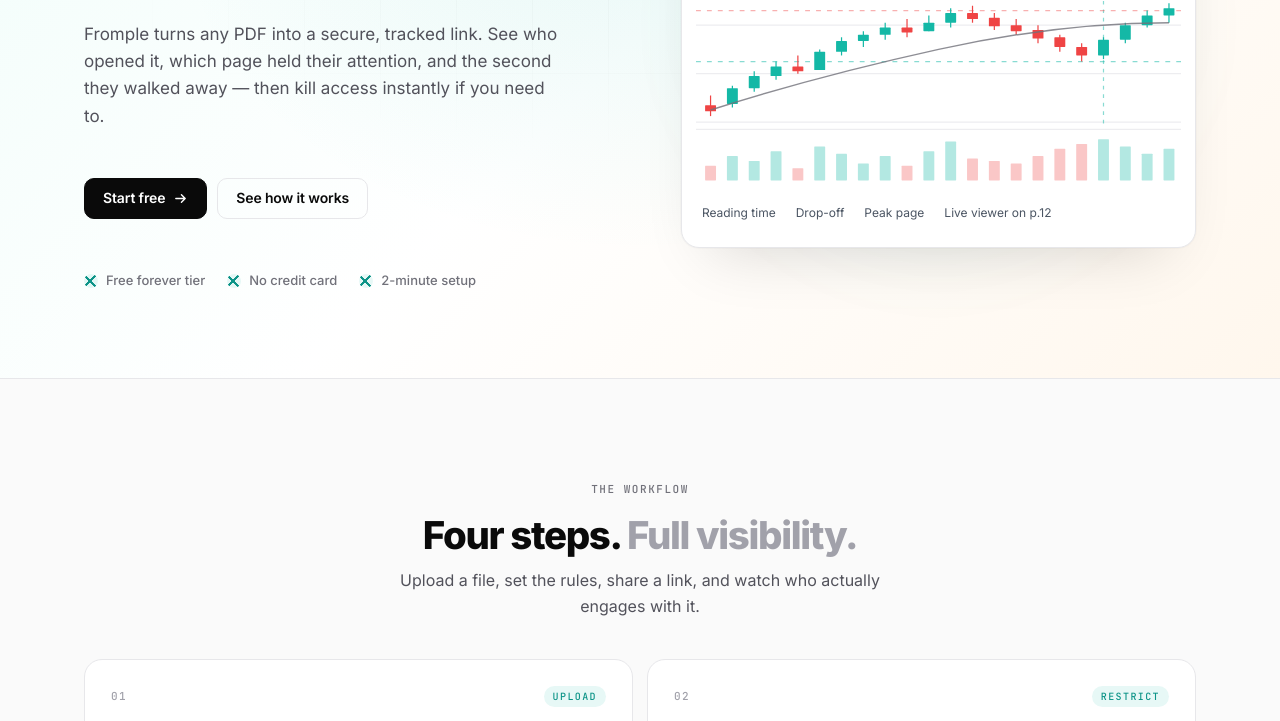
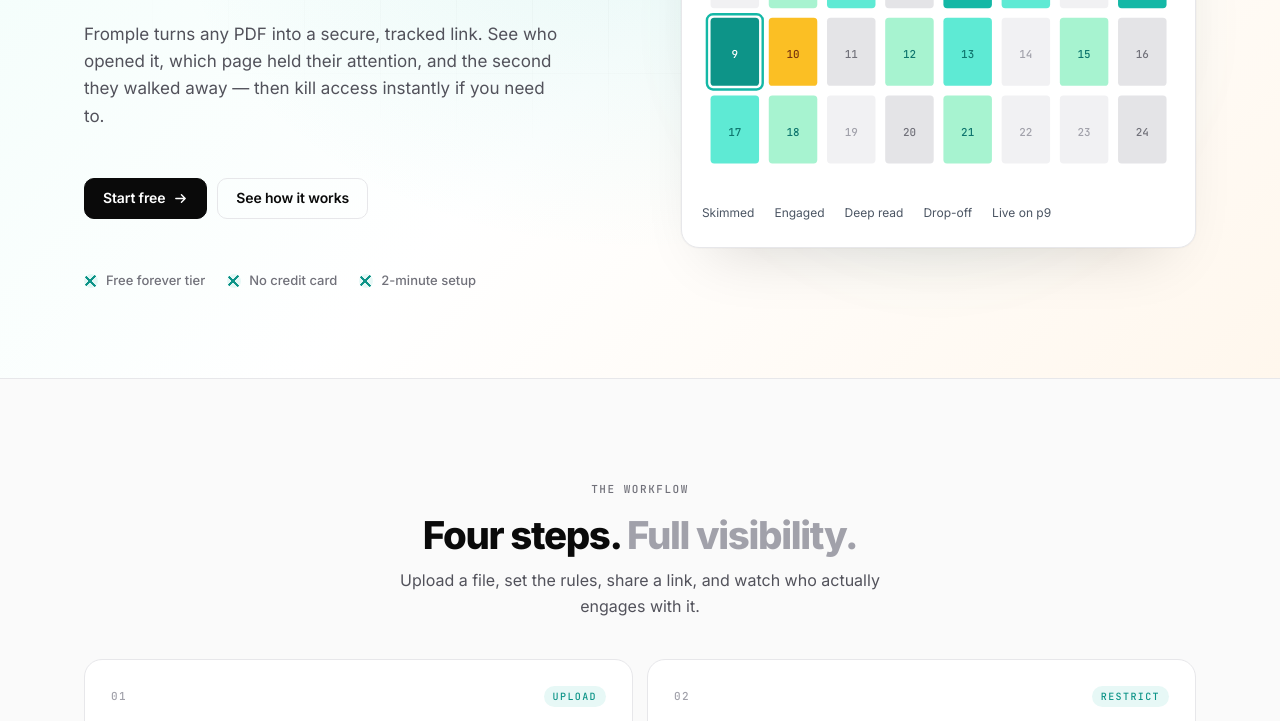
Before and after one commit to Tsundzuka/Fromple, a website: page index.html in a window 1280 px wide. Shown: the part 379-1100 px from the top of the page. Drawn offline with Linux system fonts and the light colour scheme; files that its build step writes are made by us from their sources; a script that the page names is missing.

Commit message:
Update index.html

```diff
--- a/index.html
+++ b/index.html
@@ -80,135 +80,93 @@
                                     </div>
                                     <div class="chart-price">
                                         <span class="price">1,842</span>
-                                        <span class="change up">+12% this week</span>
+                                        <span class="change up">total views</span>
                                     </div>
                                 </div>
 
-                                <!-- Per-page engagement chart -->
-                                <div class="candle-chart">
+                                <!-- Per-page engagement heatmap -->
+                                <div class="page-chart">
                                     <svg viewBox="0 0 400 224" aria-hidden="true">
-                                        <g stroke="#ededf0" stroke-width="1">
-                                            <line x1="0" y1="50" x2="400" y2="50"/>
-                                            <line x1="0" y1="90" x2="400" y2="90"/>
-                                            <line x1="0" y1="130" x2="400" y2="130"/>
-                                            <line x1="0" y1="170" x2="400" y2="170"/>
-                                            <line x1="0" y1="176" x2="400" y2="176"/>
+
+                                        <!-- Row 1 — pages 1–8 -->
+                                        <rect x="12"  y="20" width="40" height="56" rx="3" fill="#f1f1f3"/>
+                                        <rect x="60"  y="20" width="40" height="56" rx="3" fill="#a7f3d0"/>
+                                        <rect x="108" y="20" width="40" height="56" rx="3" fill="#5eead4"/>
+                                        <rect x="156" y="20" width="40" height="56" rx="3" fill="#e4e4e7"/>
+                                        <rect x="204" y="20" width="40" height="56" rx="3" fill="#14b8a6"/>
+                                        <rect x="252" y="20" width="40" height="56" rx="3" fill="#5eead4"/>
+                                        <rect x="300" y="20" width="40" height="56" rx="3" fill="#f1f1f3"/>
+                                        <rect x="348" y="20" width="40" height="56" rx="3" fill="#14b8a6"/>
+
+                                        <!-- Row 2 — pages 9–16 -->
+                                        <rect x="12"  y="84" width="40" height="56" rx="3" fill="#0d9488"/>
+                                        <rect x="60"  y="84" width="40" height="56" rx="3" fill="#fbbf24"/>
+                                        <rect x="108" y="84" width="40" height="56" rx="3" fill="#e4e4e7"/>
+                                        <rect x="156" y="84" width="40" height="56" rx="3" fill="#a7f3d0"/>
+                                        <rect x="204" y="84" width="40" height="56" rx="3" fill="#5eead4"/>
+                                        <rect x="252" y="84" width="40" height="56" rx="3" fill="#f1f1f3"/>
+                                        <rect x="300" y="84" width="40" height="56" rx="3" fill="#a7f3d0"/>
+                                        <rect x="348" y="84" width="40" height="56" rx="3" fill="#e4e4e7"/>
+
+                                        <!-- Row 3 — pages 17–24 -->
+                                        <rect x="12"  y="148" width="40" height="56" rx="3" fill="#5eead4"/>
+                                        <rect x="60"  y="148" width="40" height="56" rx="3" fill="#a7f3d0"/>
+                                        <rect x="108" y="148" width="40" height="56" rx="3" fill="#f1f1f3"/>
+                                        <rect x="156" y="148" width="40" height="56" rx="3" fill="#e4e4e7"/>
+                                        <rect x="204" y="148" width="40" height="56" rx="3" fill="#a7f3d0"/>
+                                        <rect x="252" y="148" width="40" height="56" rx="3" fill="#f1f1f3"/>
+                                        <rect x="300" y="148" width="40" height="56" rx="3" fill="#f1f1f3"/>
+                                        <rect x="348" y="148" width="40" height="56" rx="3" fill="#e4e4e7"/>
+
+                                        <!-- Page numbers -->
+                                        <g font-family="'JetBrains Mono', monospace"
+                                           font-size="9" font-weight="500" text-anchor="middle">
+
+                                            <!-- Row 1 -->
+                                            <text x="32"  y="53" fill="#a1a1aa">1</text>
+                                            <text x="80"  y="53" fill="#0f766e">2</text>
+                                            <text x="128" y="53" fill="#0f766e">3</text>
+                                            <text x="176" y="53" fill="#71717a">4</text>
+                                            <text x="224" y="53" fill="#ffffff">5</text>
+                                            <text x="272" y="53" fill="#0f766e">6</text>
+                                            <text x="320" y="53" fill="#a1a1aa">7</text>
+                                            <text x="368" y="53" fill="#ffffff">8</text>
+
+                                            <!-- Row 2 -->
+                                            <text x="32"  y="117" fill="#ffffff">9</text>
+                                            <text x="80"  y="117" fill="#78350f">10</text>
+                                            <text x="128" y="117" fill="#71717a">11</text>
+                                            <text x="176" y="117" fill="#0f766e">12</text>
+                                            <text x="224" y="117" fill="#0f766e">13</text>
+                                            <text x="272" y="117" fill="#a1a1aa">14</text>
+                                            <text x="320" y="117" fill="#0f766e">15</text>
+                                            <text x="368" y="117" fill="#71717a">16</text>
+
+                                            <!-- Row 3 -->
+                                            <text x="32"  y="181" fill="#0f766e">17</text>
+                                            <text x="80"  y="181" fill="#0f766e">18</text>
+                                            <text x="128" y="181" fill="#a1a1aa">19</text>
+                                            <text x="176" y="181" fill="#71717a">20</text>
+                                            <text x="224" y="181" fill="#0f766e">21</text>
+                                            <text x="272" y="181" fill="#a1a1aa">22</text>
+                                            <text x="320" y="181" fill="#a1a1aa">23</text>
+                                            <text x="368" y="181" fill="#71717a">24</text>
                                         </g>
 
-                                        <!-- drop-off marker -->
-                                        <line x1="336" y1="14" x2="336" y2="174" stroke="#14b8a6" stroke-width="1" stroke-dasharray="3 4" opacity="0.5"/>
-
-                                        <!-- engagement bands -->
-                                        <line x1="0" y1="78" x2="400" y2="78" stroke="#ef4444" stroke-width="1" stroke-dasharray="4 5" opacity="0.42"/>
-                                        <line x1="0" y1="120" x2="400" y2="120" stroke="#14b8a6" stroke-width="1" stroke-dasharray="4 5" opacity="0.5"/>
-
-                                        <!-- per-page time bars -->
-                                        <g>
-                                            <line x1="12" y1="148" x2="12" y2="165" stroke="#ef4444" stroke-width="1"/>
-                                            <rect x="7.5" y="156" width="9" height="5" fill="#ef4444" rx="0.5"/>
-
-                                            <line x1="30" y1="140" x2="30" y2="158" stroke="#14b8a6" stroke-width="1"/>
-                                            <rect x="25.5" y="142" width="9" height="13" fill="#14b8a6" rx="0.5"/>
-
-                                            <line x1="48" y1="128" x2="48" y2="145" stroke="#14b8a6" stroke-width="1"/>
-                                            <rect x="43.5" y="132" width="9" height="10" fill="#14b8a6" rx="0.5"/>
-
-                                            <line x1="66" y1="120" x2="66" y2="135" stroke="#14b8a6" stroke-width="1"/>
-                                            <rect x="61.5" y="124" width="9" height="8" fill="#14b8a6" rx="0.5"/>
-
-                                            <line x1="84" y1="115" x2="84" y2="130" stroke="#ef4444" stroke-width="1"/>
-                                            <rect x="79.5" y="124" width="9" height="4" fill="#ef4444" rx="0.5"/>
-
-                                            <line x1="102" y1="110" x2="102" y2="127" stroke="#14b8a6" stroke-width="1"/>
-                                            <rect x="97.5" y="112" width="9" height="15" fill="#14b8a6" rx="0.5"/>
-
-                                            <line x1="120" y1="100" x2="120" y2="115" stroke="#14b8a6" stroke-width="1"/>
-                                            <rect x="115.5" y="103" width="9" height="9" fill="#14b8a6" rx="0.5"/>
-
-                                            <line x1="138" y1="95" x2="138" y2="108" stroke="#14b8a6" stroke-width="1"/>
-                                            <rect x="133.5" y="98" width="9" height="5" fill="#14b8a6" rx="0.5"/>
-
-                                            <line x1="156" y1="88" x2="156" y2="102" stroke="#14b8a6" stroke-width="1"/>
-                                            <rect x="151.5" y="92" width="9" height="6" fill="#14b8a6" rx="0.5"/>
-
-                                            <line x1="174" y1="85" x2="174" y2="100" stroke="#ef4444" stroke-width="1"/>
-                                            <rect x="169.5" y="92" width="9" height="4" fill="#ef4444" rx="0.5"/>
-
-                                            <line x1="192" y1="82" x2="192" y2="95" stroke="#14b8a6" stroke-width="1"/>
-                                            <rect x="187.5" y="88" width="9" height="7" fill="#14b8a6" rx="0.5"/>
-
-                                            <line x1="210" y1="76" x2="210" y2="92" stroke="#14b8a6" stroke-width="1"/>
-                                            <rect x="205.5" y="80" width="9" height="8" fill="#14b8a6" rx="0.5"/>
-
-                                            <line x1="228" y1="74" x2="228" y2="88" stroke="#ef4444" stroke-width="1"/>
-                                            <rect x="223.5" y="80" width="9" height="5" fill="#ef4444" rx="0.5"/>
-
-                                            <line x1="246" y1="80" x2="246" y2="94" stroke="#ef4444" stroke-width="1"/>
-                                            <rect x="241.5" y="84" width="9" height="7" fill="#ef4444" rx="0.5"/>
-
-                                            <line x1="264" y1="85" x2="264" y2="98" stroke="#ef4444" stroke-width="1"/>
-                                            <rect x="259.5" y="90" width="9" height="5" fill="#ef4444" rx="0.5"/>
-
-                                            <line x1="282" y1="90" x2="282" y2="105" stroke="#ef4444" stroke-width="1"/>
-                                            <rect x="277.5" y="94" width="9" height="7" fill="#ef4444" rx="0.5"/>
-
-                                            <line x1="300" y1="98" x2="300" y2="112" stroke="#ef4444" stroke-width="1"/>
-                                            <rect x="295.5" y="100" width="9" height="8" fill="#ef4444" rx="0.5"/>
-
-                                            <line x1="318" y1="105" x2="318" y2="120" stroke="#ef4444" stroke-width="1"/>
-                                            <rect x="313.5" y="108" width="9" height="7" fill="#ef4444" rx="0.5"/>
-
-                                            <line x1="336" y1="100" x2="336" y2="118" stroke="#14b8a6" stroke-width="1"/>
-                                            <rect x="331.5" y="102" width="9" height="13" fill="#14b8a6" rx="0.5"/>
-
-                                            <line x1="354" y1="88" x2="354" y2="105" stroke="#14b8a6" stroke-width="1"/>
-                                            <rect x="349.5" y="90" width="9" height="12" fill="#14b8a6" rx="0.5"/>
-
-                                            <line x1="372" y1="78" x2="372" y2="92" stroke="#14b8a6" stroke-width="1"/>
-                                            <rect x="367.5" y="82" width="9" height="8" fill="#14b8a6" rx="0.5"/>
-
-                                            <line x1="390" y1="72" x2="390" y2="88" stroke="#14b8a6" stroke-width="1"/>
-                                            <rect x="385.5" y="76" width="9" height="6" fill="#14b8a6" rx="0.5"/>
-                                        </g>
-
-                                        <!-- trendline -->
-                                        <path d="M12,160 Q100,132 200,110 T390,88"
-                                              fill="none" stroke="#71717a" stroke-width="1.2" opacity="0.8"/>
-
-                                        <!-- volume / density -->
-                                        <g>
-                                            <rect x="7.5"   y="206" width="9" height="12" fill="#ef4444" opacity="0.3" rx="0.5"/>
-                                            <rect x="25.5"  y="198" width="9" height="20" fill="#14b8a6" opacity="0.32" rx="0.5"/>
-                                            <rect x="43.5"  y="202" width="9" height="16" fill="#14b8a6" opacity="0.32" rx="0.5"/>
-                                            <rect x="61.5"  y="194" width="9" height="24" fill="#14b8a6" opacity="0.32" rx="0.5"/>
-                                            <rect x="79.5"  y="208" width="9" height="10" fill="#ef4444" opacity="0.3" rx="0.5"/>
-                                            <rect x="97.5"  y="190" width="9" height="28" fill="#14b8a6" opacity="0.32" rx="0.5"/>
-                                            <rect x="115.5" y="196" width="9" height="22" fill="#14b8a6" opacity="0.32" rx="0.5"/>
-                                            <rect x="133.5" y="204" width="9" height="14" fill="#14b8a6" opacity="0.32" rx="0.5"/>
-                                            <rect x="151.5" y="198" width="9" height="20" fill="#14b8a6" opacity="0.32" rx="0.5"/>
-                                            <rect x="169.5" y="206" width="9" height="12" fill="#ef4444" opacity="0.3" rx="0.5"/>
-                                            <rect x="187.5" y="194" width="9" height="24" fill="#14b8a6" opacity="0.32" rx="0.5"/>
-                                            <rect x="205.5" y="186" width="9" height="32" fill="#14b8a6" opacity="0.32" rx="0.5"/>
-                                            <rect x="223.5" y="200" width="9" height="18" fill="#ef4444" opacity="0.3" rx="0.5"/>
-                                            <rect x="241.5" y="202" width="9" height="16" fill="#ef4444" opacity="0.3" rx="0.5"/>
-                                            <rect x="259.5" y="204" width="9" height="14" fill="#ef4444" opacity="0.3" rx="0.5"/>
-                                            <rect x="277.5" y="198" width="9" height="20" fill="#ef4444" opacity="0.3" rx="0.5"/>
-                                            <rect x="295.5" y="192" width="9" height="26" fill="#ef4444" opacity="0.3" rx="0.5"/>
-                                            <rect x="313.5" y="188" width="9" height="30" fill="#ef4444" opacity="0.3" rx="0.5"/>
-                                            <rect x="331.5" y="184" width="9" height="34" fill="#14b8a6" opacity="0.32" rx="0.5"/>
-                                            <rect x="349.5" y="190" width="9" height="28" fill="#14b8a6" opacity="0.32" rx="0.5"/>
-                                            <rect x="367.5" y="196" width="9" height="22" fill="#14b8a6" opacity="0.32" rx="0.5"/>
-                                            <rect x="385.5" y="192" width="9" height="26" fill="#14b8a6" opacity="0.32" rx="0.5"/>
-                                        </g>
+                                        <!-- Live viewer on page 9 -->
+                                        <rect class="live-ring"
+                                              x="9" y="81" width="46" height="62" rx="5"
+                                              fill="none" stroke="#14b8a6" stroke-width="2"/>
                                     </svg>
                                 </div>
 
                                 <!-- legend -->
                                 <div class="chart-legend">
-                                    <span class="legend-item"><i class="dot ma"></i>Reading time</span>
-                                    <span class="legend-item"><i class="dot res"></i>Drop-off</span>
-                                    <span class="legend-item"><i class="dot sup"></i>Peak page</span>
-                                    <span class="legend-item signal"><i class="dot sig"></i>Live viewer on p.12</span>
+                                    <span class="legend-item"><i class="dot cold"></i>Skimmed</span>
+                                    <span class="legend-item"><i class="dot warm"></i>Engaged</span>
+                                    <span class="legend-item"><i class="dot hot"></i>Deep read</span>
+                                    <span class="legend-item"><i class="dot drop"></i>Drop-off</span>
+                                    <span class="legend-item signal"><i class="dot sig"></i>Live on p9</span>
                                 </div>
                             </div>
                         </div>
```
